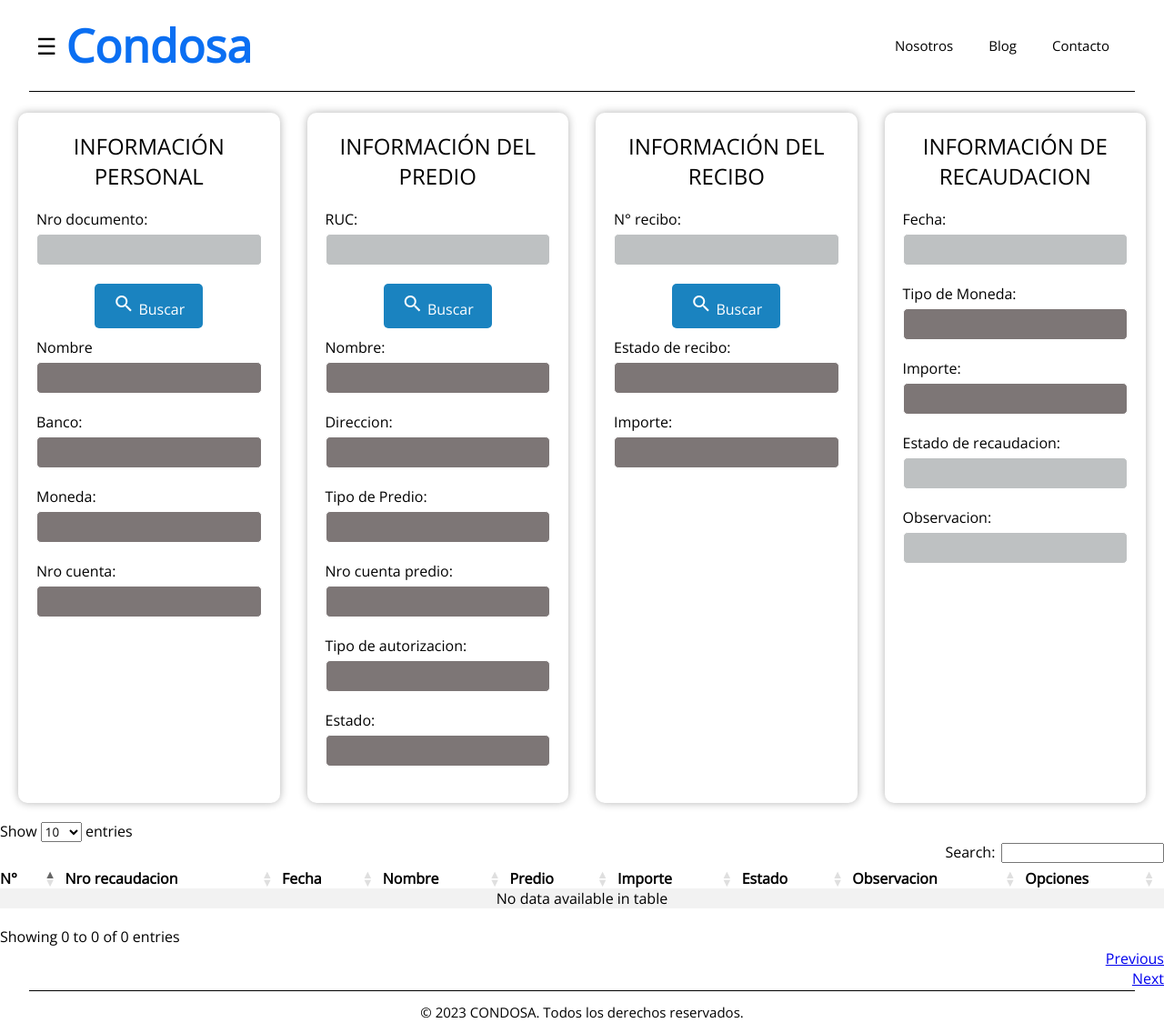
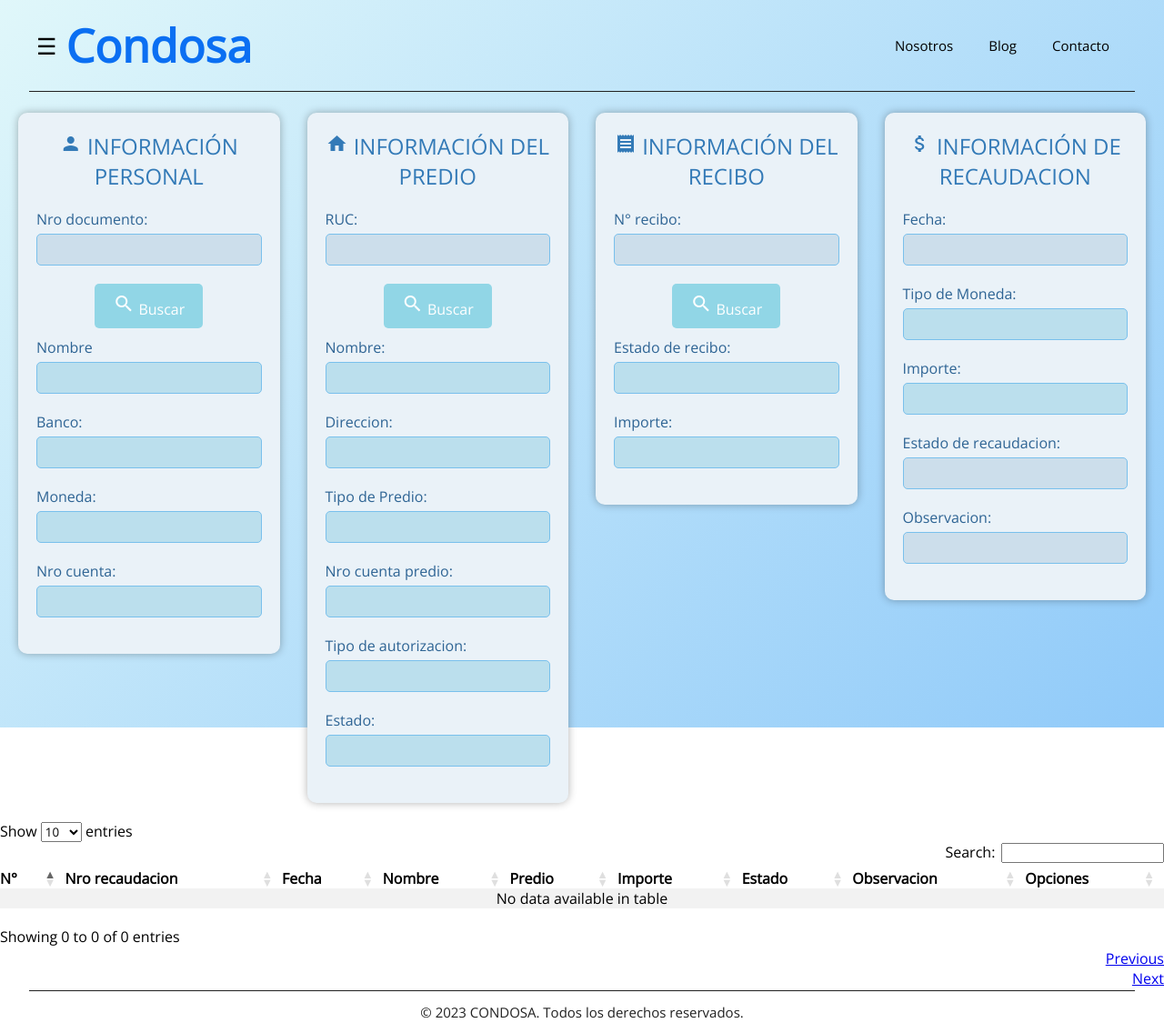
Before and after one commit to AnnaCris30/CUS09_GRUPO3, a Python web app: template templates/recaudacion.html in a window 1280 px wide. Shown: the whole page at 91% size. Run offline with Jinja, Linux system fonts and the light colour scheme; the template is opened without the code that fills it, so the values that code supplies are empty; some libraries are stand-ins or nearby versions.

Commit message:
chiki diseño jeje

```diff
--- a/static/css/recaudacion.css
+++ b/static/css/recaudacion.css
@@ -2,15 +2,17 @@
   width: 100%;
   display: flex;
   justify-content: center;
+  flex-flow: start;
   padding: 20px;
   gap: 30px;
 }
 
 .form-apartado {
   width: 100%;
+  height: 100%;
   max-width: 500px;
   border: none;
-  background-color: #ffffff;
+  background-color: #eaf2f8;
   border-radius: 10px;
   padding: 20px;
   box-shadow: 0 0 10px rgba(0, 0, 0, 0.3);
@@ -23,7 +25,7 @@
 
 .apartado-titulo {
   font-size: 24px;
-  color: #000000;
+  color: #337ab7;
   text-align: center;
   margin-bottom: 20px;
 }
@@ -35,7 +37,7 @@
 .textInput label {
   display: block;
   font-size: 16px;
-  color: #000000;
+  color: #2e6494;
   margin-bottom: 5px;
 }
 
@@ -44,20 +46,20 @@
   height: 35px;
   padding: 5px;
   font-size: 16px;
-  border: 1px solid #ffffff;
+  border: 1px solid #79c0ec;
   border-radius: 5px;
   transition: border-color 0.3s ease-in-out;
-  background-color: #bec1c2;
+  background-color: #ccdeeb;
   color: #000000;
 }
 
 .textInput input:focus {
   outline: none;
-  border-color: #1a83c0;
+  border-color: #d2dbe3;
 }
 
 .textInput input[readonly] {
-  background-color: #7d7676;
+  background-color: rgb(187, 223, 237);
 }
 
 .button-container {
@@ -71,16 +73,16 @@
 .button-container button {
   padding: 10px 20px;
   font-size: 16px;
-  background-color: #1a83c0;
+  background-color: #91d6e6;
   color: #ffffff;
   border: none;
   border-radius: 5px;
-  cursor: pointer;
+  cursor: poiznter;
   transition: background-color 0.3s ease-in-out;
 }
 
 .button-container button:hover {
-  background-color: #0a4f77;
+  background-color: #3b81ba;
 }
 
 .retroceder-container {
--- a/static/css/style.css
+++ b/static/css/style.css
@@ -8,7 +8,7 @@
 }
 
 .fondo {
-  background: rgb(255, 255, 255);
+  background: linear-gradient(135deg, #E0F7FA, #90CAF9);
   background-size: 100vw 100vh;
   background-repeat: no-repeat;
   width: 100%;
@@ -21,7 +21,7 @@
 }
 
 .skewed {
-  border-top: 1px solid rgb(0, 0, 0);
+  border-top: 1px solid #212121;
   height: 2px;
   max-width: 95%;
   padding: 0;
@@ -29,7 +29,7 @@
 }
 
 footer {
-  color: rgb(0, 0, 0);
+  color: #212121;
   font-size: 15px;
   height: 45px;
   width: 100%;
--- a/templates/base-user.html
+++ b/templates/base-user.html
@@ -1,4 +1,6 @@
 <!DOCTYPE html>
+
+
 <html lang="es">
   <head>
     <meta charset="UTF-8" />
@@ -21,6 +23,7 @@
           <label for="btn-menu">☰</label>
         </div>
         <div class="logo">
+          <i class="fas fa-building"></i> <!-- Icono del edificio -->
           <h1>Condosa</h1>
         </div>
         <nav class="menu">
--- a/templates/recaudacion.html
+++ b/templates/recaudacion.html
@@ -12,7 +12,9 @@
 <form class="container-form">
     <!-- INFO PERSONAL -->
     <div class="form-apartado" id="info_personal">
-        <div class="apartado-titulo">INFORMACIÓN PERSONAL</div>
+        <div class="apartado-titulo">
+            <span class="material-icons">person</span>
+            INFORMACIÓN PERSONAL</div>
 
         <div class="textInput">
             <label class="input__lbl">
@@ -61,7 +63,9 @@
 
     <!--PREDIO-->
     <div class="form-apartado" id="info_predio">
-        <div class="apartado-titulo">INFORMACIÓN DEL PREDIO</div>
+        <div class="apartado-titulo">
+            <span class="material-icons">home</span>
+            INFORMACIÓN DEL PREDIO</div>
 
         <div class="textInput">
             <label class="input__lbl">
@@ -147,7 +151,9 @@
 
     <!-- RECIBO -->
     <div class="form-apartado" id="info_recibo">
-        <div class="apartado-titulo">INFORMACIÓN DEL RECIBO</div>
+        <div class="apartado-titulo">
+            <span class="material-icons">receipt</span>
+            INFORMACIÓN DEL RECIBO</div>
 
         <div class="textInput">
             <label class="input__lbl">
@@ -186,7 +192,9 @@
 
     <!-- RECAUDACION -->
     <div class="form-apartado" id="info_recaudacion">
-        <div class="apartado-titulo">INFORMACIÓN DE RECAUDACION</div>
+        <div class="apartado-titulo">
+            <span class="material-icons">attach_money</span>
+            INFORMACIÓN DE RECAUDACION</div>
 
         <div class="textInput">
             <label class="input__lbl">
```
